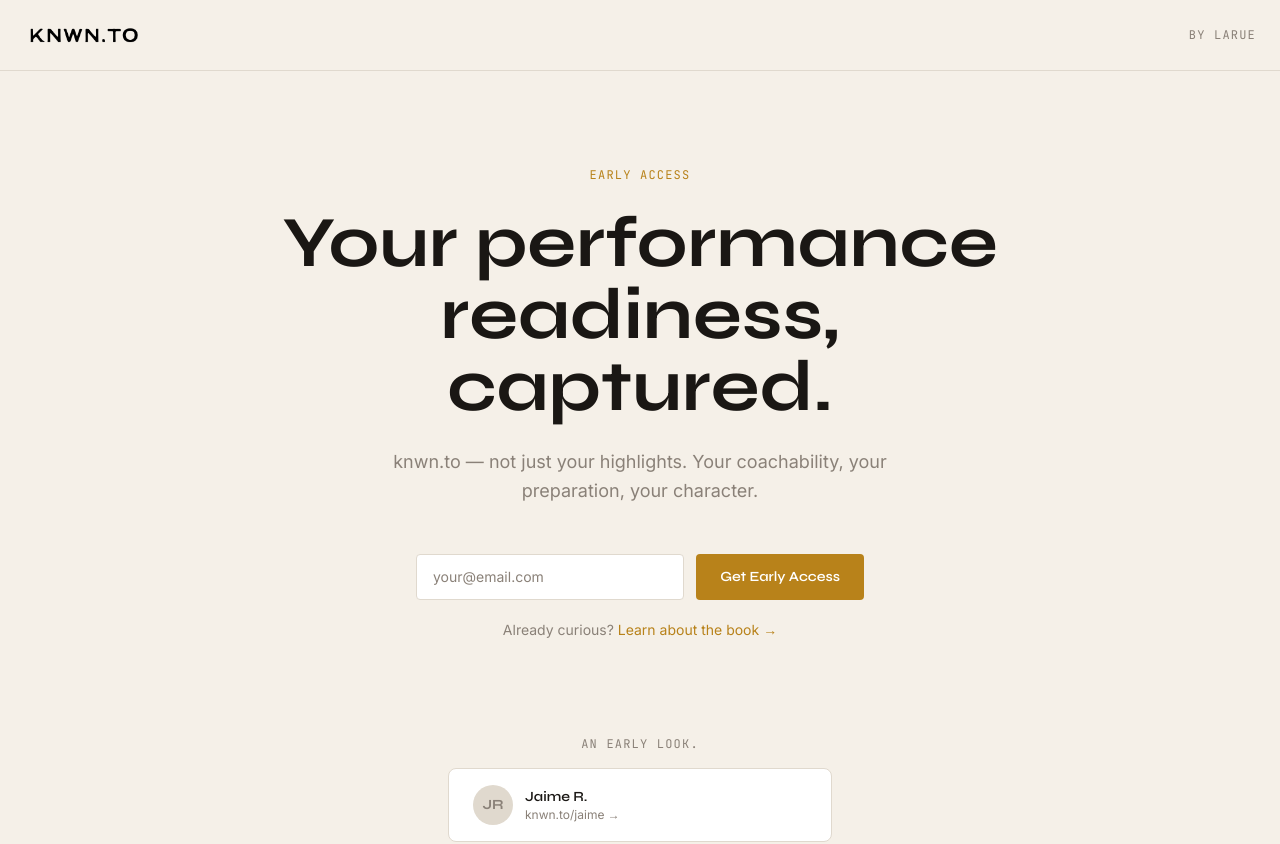
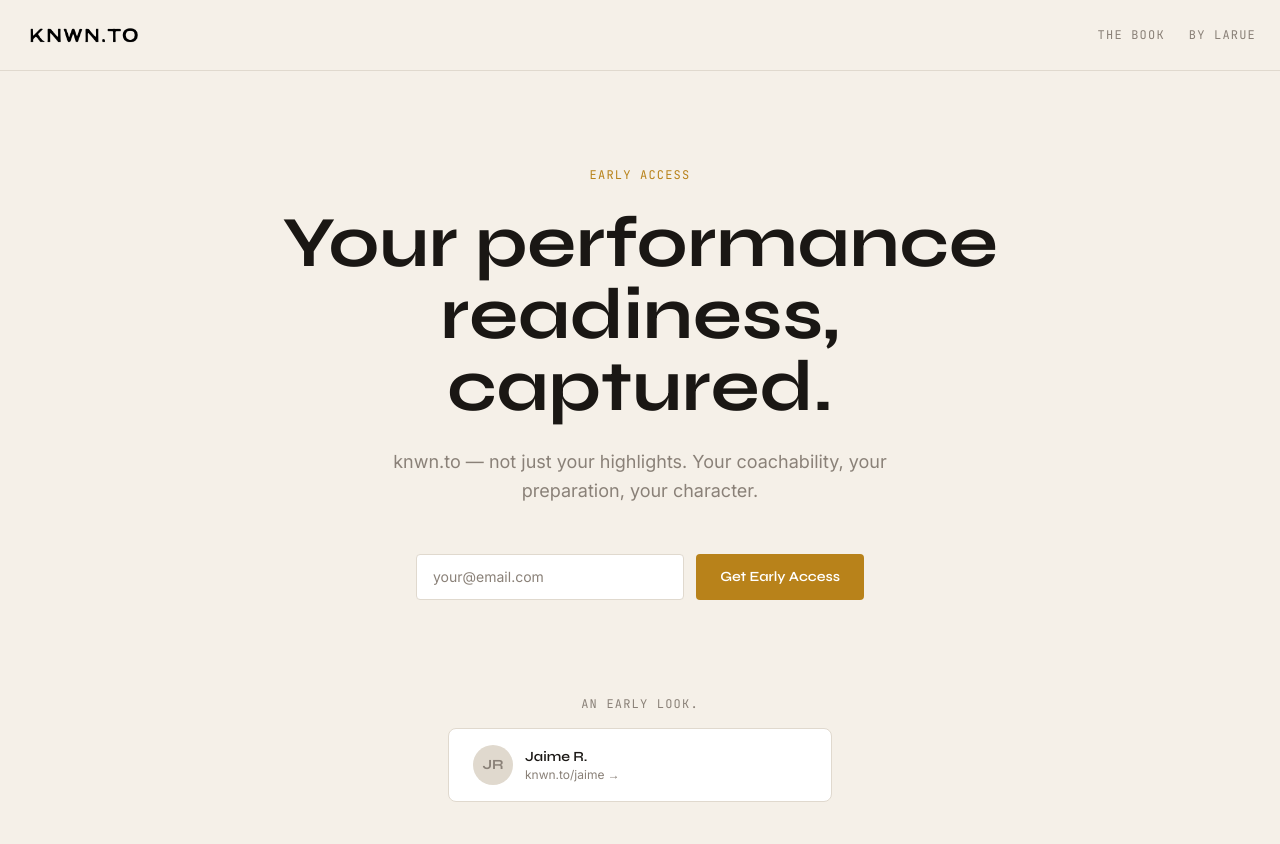
Before and after one commit to larueagent/knwn.to, a Next.js app: page / in a window 1280 px wide. Shown: the top 844 px of the page. Built offline with nearby package versions, Linux system fonts and the light colour scheme.

Commit message:
feat: add /book link to home page nav on staging

```diff
--- a/app/page.tsx
+++ b/app/page.tsx
@@ -47,9 +47,14 @@ export default function Home() {
           height={40}
           priority
         />
-        <span className="font-mono text-xs text-[#8A8178] tracking-widest uppercase">
-          by LaRue
-        </span>
+        <div className="flex items-center gap-6">
+          <Link href="/book" className="font-mono text-xs text-[#8A8178] hover:text-[#B8821A] transition-colors tracking-widest uppercase">
+            The Book
+          </Link>
+          <span className="font-mono text-xs text-[#8A8178] tracking-widest uppercase">
+            by LaRue
+          </span>
+        </div>
       </nav>
 
       {/* Hero */}
@@ -90,15 +95,6 @@ export default function Home() {
             {error && (
               <p className="font-inter text-sm text-red-500 mt-3">{error}</p>
             )}
-            <p className="font-inter text-sm text-[#8A8178] mt-5">
-              Already curious?{" "}
-              <Link
-                href="/book"
-                className="text-[#B8821A] hover:underline"
-              >
-                Learn about the book &rarr;
-              </Link>
-            </p>
           </>
         ) : (
           <div className="bg-white border border-[#E0D9CE] rounded px-8 py-5 text-center">
@@ -107,12 +103,6 @@ export default function Home() {
             </p>
             <p className="font-inter text-sm text-[#8A8178]">
               We&apos;ll be in touch when knwn is ready for previews.
-            </p>
-            <p className="font-inter text-sm text-[#8A8178] mt-3">
-              In the meantime,{" "}
-              <Link href="/book" className="text-[#B8821A] hover:underline">
-                learn about the book &rarr;
-              </Link>
             </p>
           </div>
         )}
```
